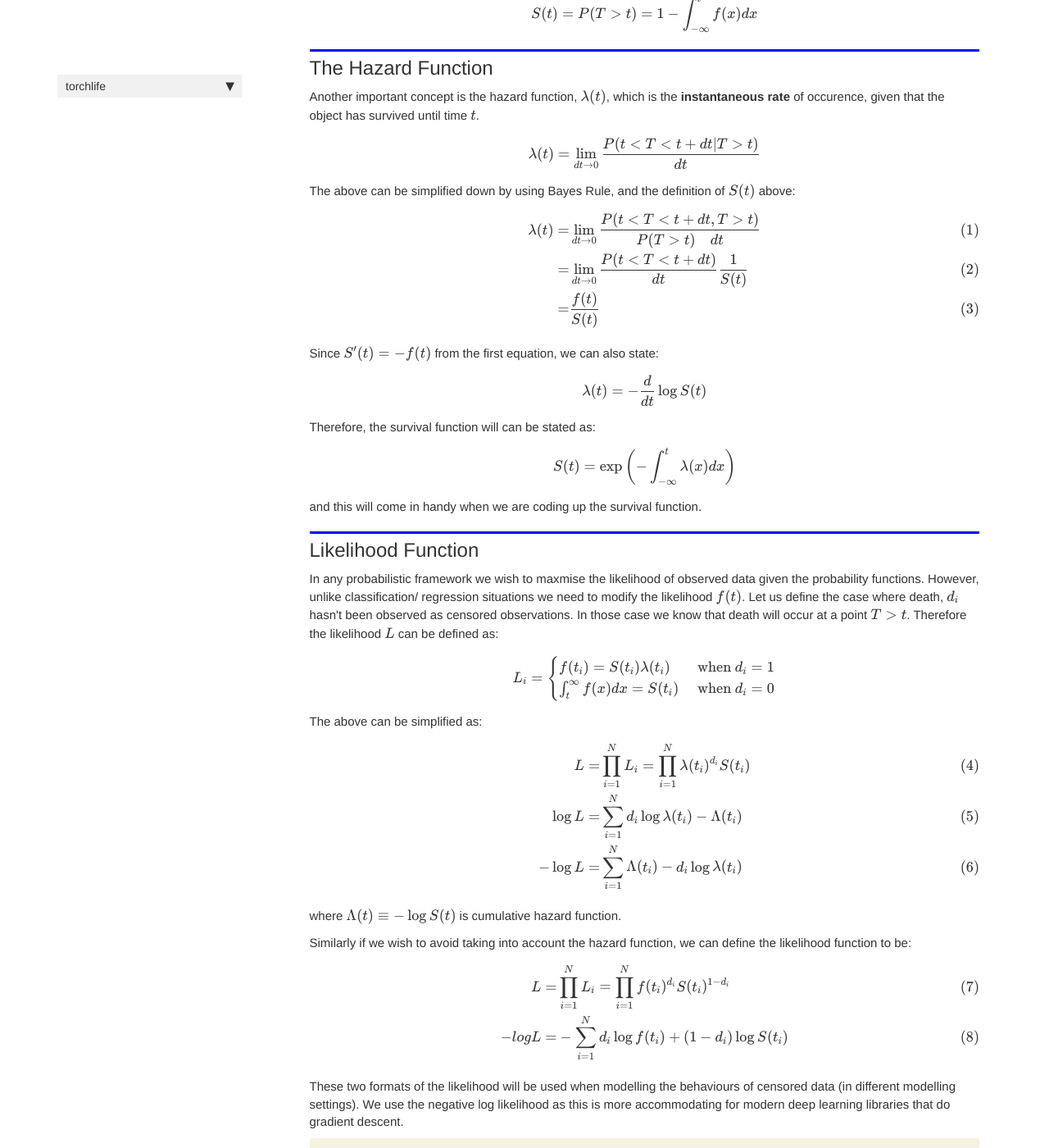
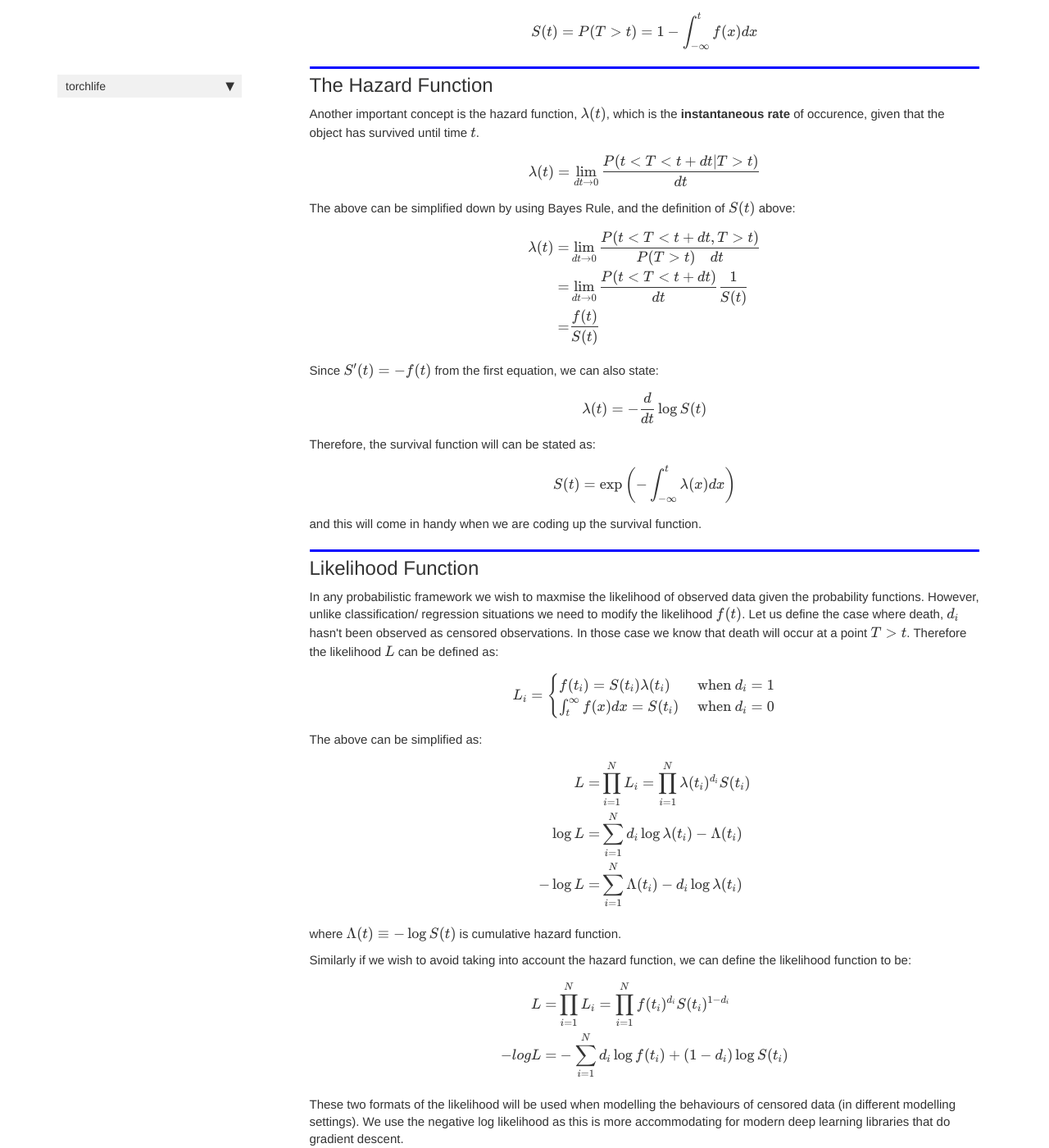
Before and after one commit to sachinruk/torchlife, a Jekyll site: the page built from docs/Survival Analysis Theory.html, in a window 1280 px wide and 1400 px high, scrolled down 456 px. Shown: the whole window at 82% size. Built offline with Jekyll 4.4.1, drawn with Linux system fonts in a browser that asks for light colours; nearby versions of some CDN libraries; comment, search, counter and statistics services are not loaded; some of the changed text lies outside the part shown.

Commit message:
updated SA eqns

```diff
--- a/docs/Survival Analysis Theory.html
+++ b/docs/Survival Analysis Theory.html
@@ -24,6 +24,13 @@ summary: "The maths behind survival analysis."
 </div>
 <div class="cell border-box-sizing text_cell rendered"><div class="inner_cell">
 <div class="text_cell_render border-box-sizing rendered_html">
+<p>Much of the work here is summarised from the notes in <a href="https://data.princeton.edu/wws509/notes/c7s1">Generalised Linear Models by Germán Rodríguez</a>, Chapter 7.</p>
+
+</div>
+</div>
+</div>
+<div class="cell border-box-sizing text_cell rendered"><div class="inner_cell">
+<div class="text_cell_render border-box-sizing rendered_html">
 <h2 id="The-Survival-Function">The Survival Function<a class="anchor-link" href="#The-Survival-Function">&#182;</a></h2><p>Let us define $S(t)$ to be the probability that an object will survive beyond time $t$. If $f(t)$ is the <strong>instantaneous</strong> probability that a death would be observed at time $t$, the survival function is defined as:
 $$
 S(t) = P(T &gt; t) = 1 - \int_{-\infty}^t f(x) dx
@@ -40,11 +47,11 @@ $$
 $$</p>
 <p>The above can be simplified down by using Bayes Rule, and the definition of $S(t)$ above:
 $$
-\begin{align}
+\begin{aligned}
 \lambda(t) =&amp; \lim\limits_{dt\to0} \frac{P(t&lt;T&lt;t+dt, T &gt; t)}{P(T &gt; t)\quad dt}\\
 =&amp; \lim\limits_{dt\to0} \frac{P(t&lt;T&lt;t+dt)}{dt} \frac{1}{S(t)}\\
 =&amp; \frac{f(t)}{S(t)}
-\end{align}
+\end{aligned}
 $$</p>
 <p>Since $S'(t) = -f(t)$ from the first equation, we can also state:
 $$
@@ -70,19 +77,19 @@ f(t_i) = S(t_i)\lambda(t_i) &amp;\text{ when }d_i = 1 \\
 $$</p>
 <p>The above can be simplified as:
 $$
-\begin{align}
+\begin{aligned}
 L =&amp; \prod_{i=1}^N L_i = \prod_{i=1}^N \lambda(t_i)^{d_i} S(t_i) \\
 \log L =&amp; \sum_{i=1}^N d_i \log \lambda(t_i) - \Lambda(t_i) \\
 -\log L =&amp; \sum_{i=1}^N \Lambda(t_i) - d_i \log \lambda(t_i)
-\end{align}
+\end{aligned}
 $$
 where $\Lambda(t)\equiv -\log S(t)$ is cumulative hazard function.</p>
 <p>Similarly if we wish to avoid taking into account the hazard function, we can define the likelihood function to be:
 $$
-\begin{align}
+\begin{aligned}
 L =&amp; \prod_{i=1}^N L_i = \prod_{i=1}^N f(t_i)^{d_i} S(t_i)^{1-d_i} \\
 -log L =&amp; -\sum_{i=1}^N d_i \log f(t_i) + (1 - d_i) \log S(t_i)
-\end{align}
+\end{aligned}
 $$</p>
 <p>These two formats of the likelihood will be used when modelling the behaviours of censored data (in different modelling settings). We use the negative log likelihood as this is more accommodating for modern deep learning libraries that do gradient descent.</p>
 
```
Also changed, not shown: 1 other file.
